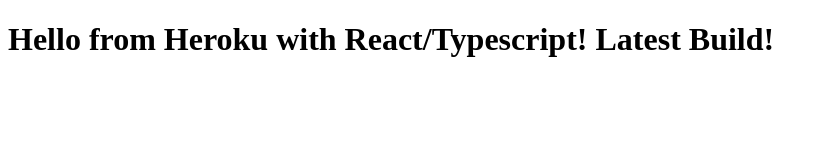
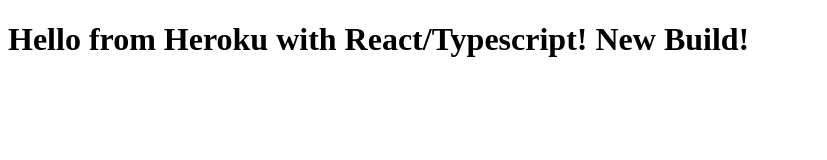
Before and after one commit to Dawid-Dahl/heroku-test, a React app: page / in a window 1280 px wide. Shown: the top 160 px of the page, without its empty margins (0-827 px from the left). Built offline with nearby package versions, Linux system fonts and the light colour scheme; the HTML template or start-up script is replaced by a standard one.

Commit message:
new commit for heroku test

```diff
--- a/package.json
+++ b/package.json
@@ -6,8 +6,8 @@
 	"scripts": {
 		"start": "node dist/server/server.js",
 		"heroku-postbuild": "tsc && parcel build src/client/index.html --out-dir dist/client",
-		"start2": "npx ts-node src/server/server.ts",
-		"build2": "parcel build src/client/index.html --out-dir dist/client",
+		"dev-start": "npx ts-node src/server/server.ts",
+		"dev-build": "parcel build src/client/index.html --out-dir dist/client",
 		"prebuild": "rm -rf dist/client",
 		"test": "jest"
 	},
--- a/src/client/components/MyComponent.tsx
+++ b/src/client/components/MyComponent.tsx
@@ -1,7 +1,7 @@
 import React from "react";
 
 export const MyComponent: React.FC = () => {
-	return <h1>Hello from Heroku with React/Typescript! Latest Build!</h1>;
+	return <h1>Hello from Heroku with React/Typescript! New Build!</h1>;
 };
 
 export default MyComponent;
```
Also changed, not shown: 1 other file (tests, documents, lock files or other folders).
